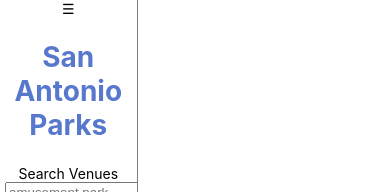
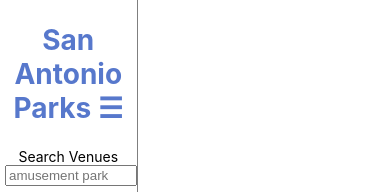
Before and after one commit to JS-goose/neighborhood-map-react, a React (Create React App) app: page / in a window 390 px wide. Shown: the top 192 px of the page. Built offline with nearby package versions, Linux system fonts and the light colour scheme; no server answers.

Commit message:
Moved hamburger around and played with styling

```diff
--- a/src/App.css
+++ b/src/App.css
@@ -43,7 +43,8 @@ body {
 }
 
 #sidebarContainer {
-  /* background: lightblue; */
+  display: flex;
+  flex-flow: column nowrap;
   width: 25%;
   min-width: 25%;
   border-right: 1px solid rgba(0, 0, 0, 0.5);
@@ -102,6 +103,14 @@ input {
   color: salmon;
 }
 
+#hamburger {
+  font-size: 2rem;
+  position: inherit;
+  left: 200px;
+  z-index: 1;
+  /* top: 100px; */
+}
+
 @media screen and (max-width: 500px) {
   #sidebarContainer {
     width: 35%;
--- a/src/components/Sidebar.js
+++ b/src/components/Sidebar.js
@@ -43,8 +43,9 @@ class Sidebar extends Component {
   render() {
     return (
       <aside id="sidebarContainer">
-        <div id="hamburger">&#9776;</div>
-        <h1 id="sidebarHeader">San Antonio Parks</h1>
+        <h1 id="sidebarHeader">
+          San Antonio Parks <span id="hamburger">&#9776;</span>
+        </h1>
         <label htmlFor="filter">Search Venues</label>
         <input
           id="filter"
```
